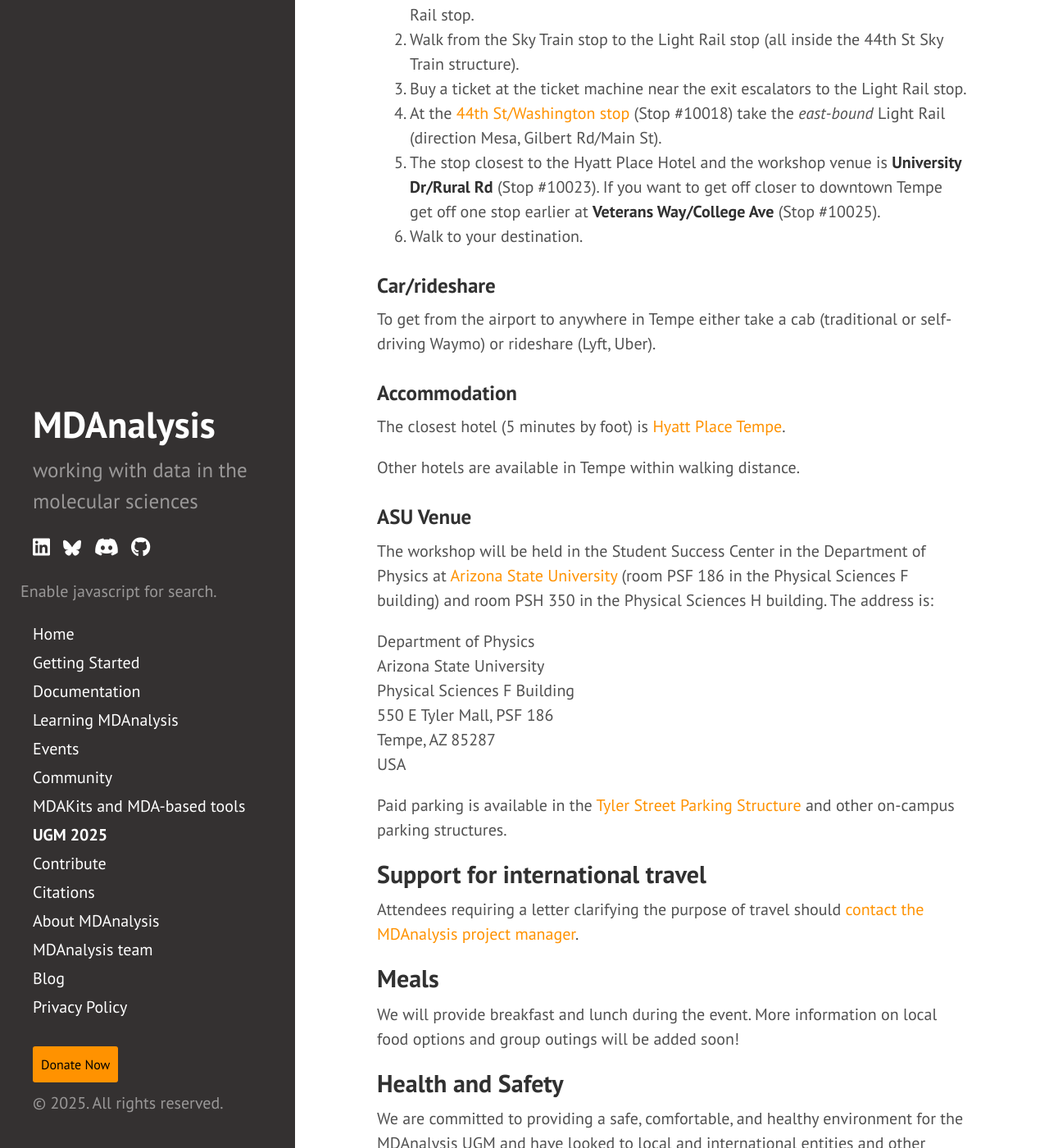
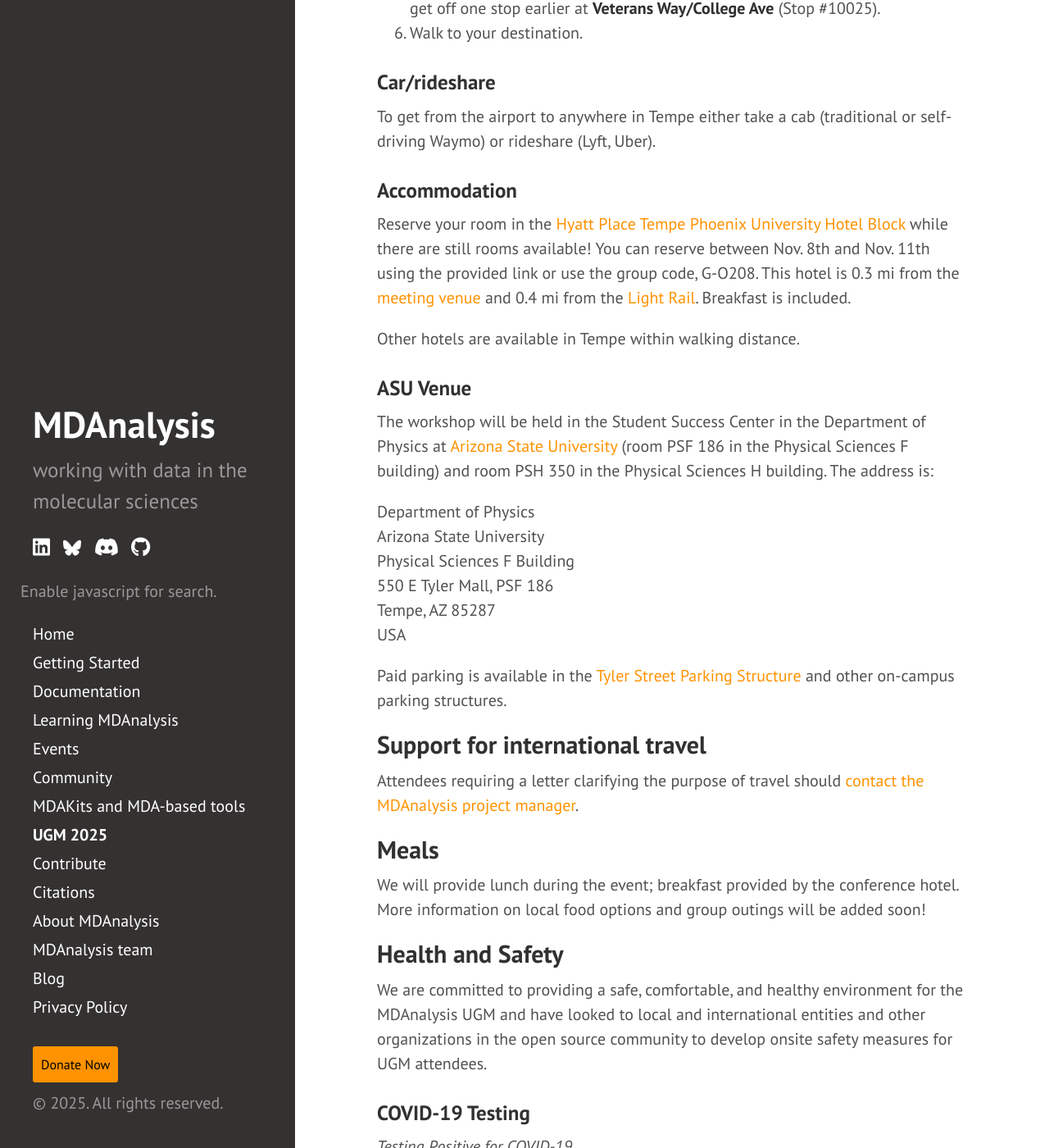
Before and after one commit to MDAnalysis/MDAnalysis.github.io, a Jekyll site: the page built from pages/ugm2025.md, in a window 1280 px wide and 1400 px high, scrolled down 5288 px. Shown: the whole window at 82% size. Built offline with Jekyll 4.4.1, drawn with Linux system fonts in a browser that asks for light colours; comment, search, counter and statistics services are not loaded; some of the changed text lies outside the part shown.

Commit message:
Update links

```diff
--- a/pages/ugm2025.md
+++ b/pages/ugm2025.md
@@ -151,7 +146,7 @@ Waymo) or rideshare (Lyft, Uber).
 
 ### Accommodation
 
-The closest hotel (5 minutes by foot) is [Hyatt Place Tempe](https://www.hyatt.com/hyatt-place/en-US/phxzt-hyatt-place-tempe-phoenix-university).
+Reserve your room in the [Hyatt Place Tempe Phoenix University Hotel Block](https://www.hyatt.com/en-US/hotel/arizona/hyatt-place-tempe-phoenix-university/phxzt?corp_id=G-O208) while there are still rooms available! You can reserve between Nov. 8th and Nov. 11th using the provided link or use the group code, G-O208. This hotel is 0.3 mi from the [meeting venue][ASU] and 0.4 mi from the [Light Rail][Light Rail]. Breakfast is included.
 
 Other hotels are available in Tempe within walking distance.
 
@@ -175,7 +170,7 @@ Structure][TylerStParking] and other on-campus parking structures.
 Attendees requiring a letter clarifying the purpose of travel should [contact the MDAnalysis project manager][email].
 
 ## Meals
-We will provide breakfast and lunch during the event. More information on local food options and group outings will be added soon!
+We will provide lunch during the event; breakfast provided by the conference hotel. More information on local food options and group outings will be added soon!
 
 ## Health and Safety
 We are committed to providing a safe, comfortable, and healthy environment for the MDAnalysis UGM and have looked to local and international entities and other organizations in the open source community to develop onsite safety measures for UGM attendees.
```
Also changed, not shown: other parts of pages/ugm2025.md (+0 -5 lines).
